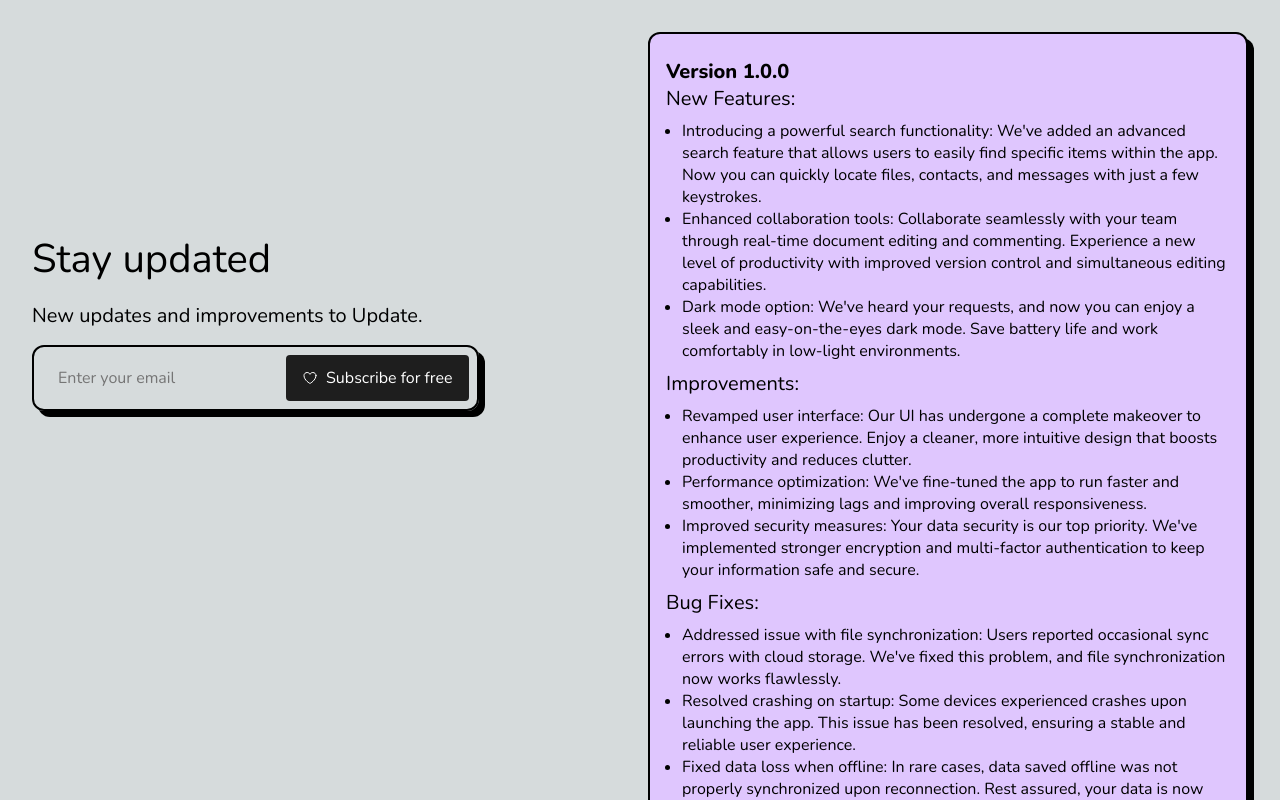
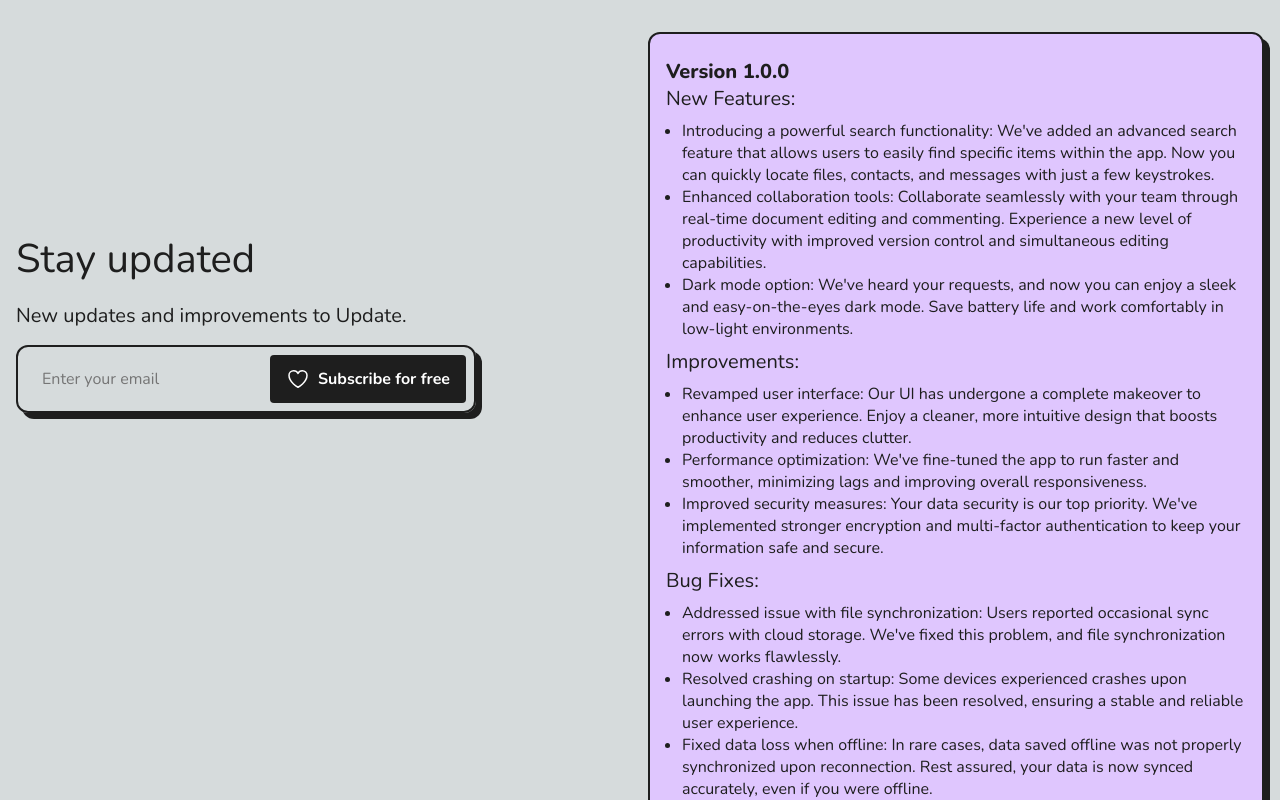
Before and after one commit to piotrszubert/update-changelog-template, a Next.js app: page / in a window 1280 px wide. Shown: the top 800 px of the page. Built offline with nearby package versions, Linux system fonts and the light colour scheme.

Commit message:
refactor, fixes

```diff
--- a/styles/Card.module.css
+++ b/styles/Card.module.css
@@ -1,7 +1,7 @@
 .card {
     border: var(--border-width) solid;
     border-radius: var(--border-radius);
-    background-color: rgb(var(--card-bg-rgb-5));
+    background-color: var(--card-bg-rgb-5);
     box-shadow: var(--box-shadow);
     min-height: 6rem;
     padding: 1.5rem 1rem;
--- a/styles/Header.module.css
+++ b/styles/Header.module.css
@@ -1,7 +1,7 @@
 .header {
     margin: 1rem 0;
     padding: 1.5rem 1rem;
-    background-color: rgb(var(--card-bg-rgb-5));
+    background-color: var(--card-bg-rgb-5);
     border: var(--border-width) solid black;
     border-radius: var(--border-radius);
 }
--- a/styles/SubscribeForm.module.css
+++ b/styles/SubscribeForm.module.css
@@ -32,22 +32,21 @@
 .formButton {
     all: unset;
     font-weight: bold;
-    all: unset;
     display: inline-flex;
     align-items: center;
     flex-grow: 1;
     gap: .5rem;
     font-size: 1rem;
-    background-color: rgb(30,30,30);
-    color: rgb(255,255,255);
+    background-color: var(--black-rgb);
+    color: var(--white-rgb);
     padding: .75rem 1rem;
     cursor: pointer;
     border-radius: 4px;
 }
 
 .formButton:hover {
-    background-color: rgb(var(--card-bg-rgb-5));
-    color: rgb(30,30,30);
+    background-color: var(--card-bg-rgb-5);
+    color: var(--black-rgb)
 }
 
 .formButton:focus {
--- a/styles/globals.css
+++ b/styles/globals.css
@@ -3,15 +3,17 @@
   --border-radius: 12px;
   --border-width: 2px;
   --body-max-width: 80rem;
-  --foreground-rgb: 0, 0, 0;
-  --background-rgb: 214, 219, 220;
-  --card-bg-rgb-1: 254, 237, 198;
-  --card-bg-rgb-2: 212, 254, 198;
-  --card-bg-rgb-3: 198, 254, 237;
-  --card-bg-rgb-4: 198, 227, 254;
-  --card-bg-rgb-5: 223, 198, 254;
-  --card-bg-rgb-6: 254, 198, 198;
-  --box-shadow: 6px 6px rgb(0,0,0);
+  --white-rgb: rgb(255,255,255);
+  --black-rgb: rgb(30,30,30);
+  --foreground-rgb: var(--black-rgb);
+  --background-rgb: rgb(214, 219, 220);
+  --card-bg-rgb-1: rgb(254, 237, 198);
+  --card-bg-rgb-2: rgb(212, 254, 198);
+  --card-bg-rgb-3: rgb(198, 254, 237);
+  --card-bg-rgb-4: rgb(198, 227, 254);
+  --card-bg-rgb-5: rgb(223, 198, 254);
+  --card-bg-rgb-6: rgb(254, 198, 198);
+  --box-shadow: 6px 6px var(--black-rgb);
   --focus-outline: 2px solid #906090;
 }
 
@@ -21,19 +23,9 @@
   margin: 0;
 }
 
-html,
 body {
-  /* for testing */
-  min-height: 100vh;
-
-  max-width: 100vw;
-  overflow-x: hidden;
-}
-
-body {
-  color: rgb(var(--foreground-rgb));
-  background-color: rgb(var(--background-rgb));
-  padding: 0 1rem;
+  color: var(--foreground-rgb);
+  background-color: var(--background-rgb);
   max-width: var(--body-max-width);
   margin: 0 auto;
 }
@@ -56,9 +48,9 @@ h2 {
 }
 
 .w-3 {
-  width: 1rem;
+  width: 1.5rem;
 }
 
 .h-3 {
-  height: 1rem;
+  height: 1.5rem;
 }
```
